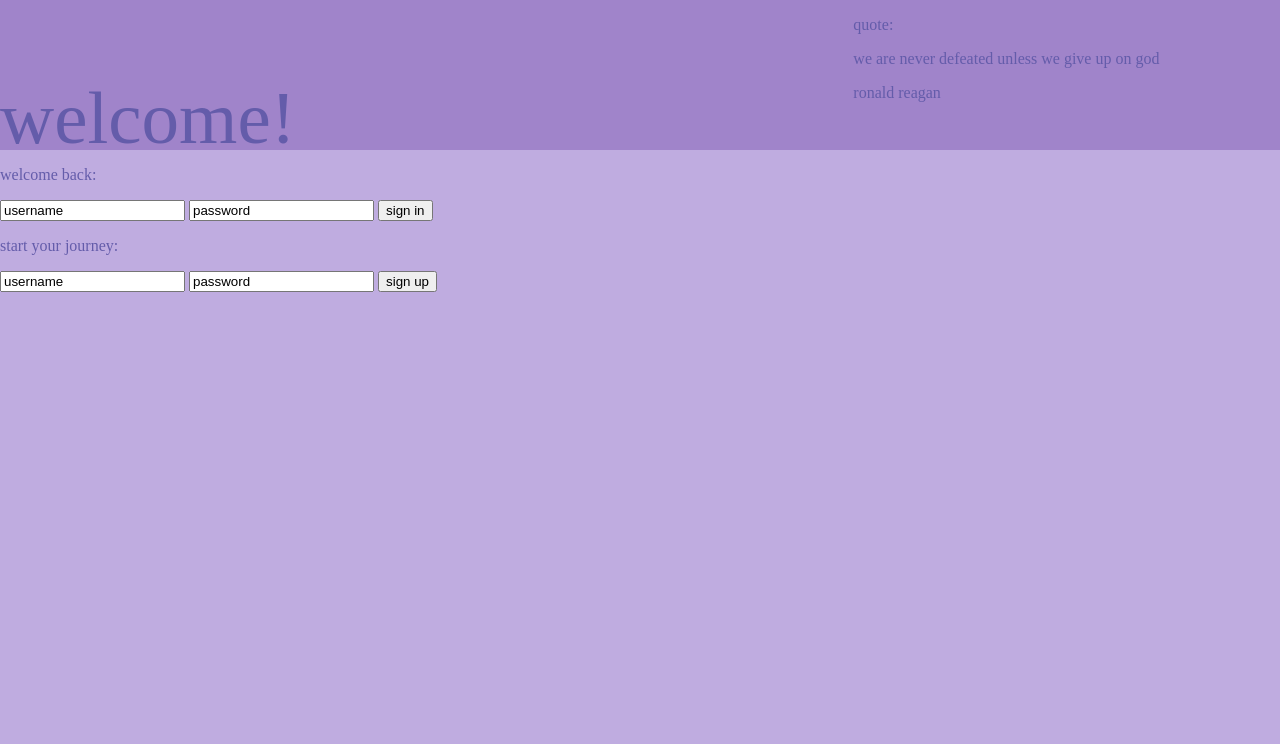
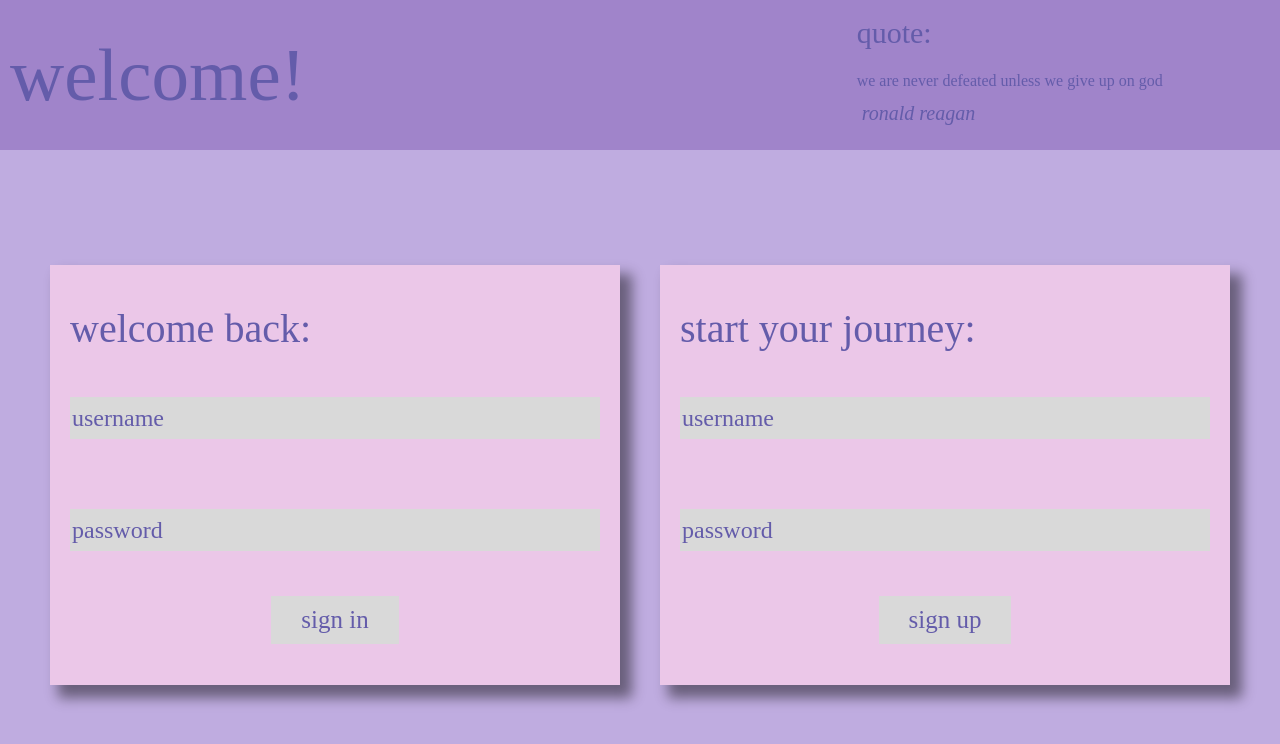
Before and after one commit to Bieltvedt/webProj, a plain HTML site: page index.html in a window 1280 px wide. Drawn offline with Linux system fonts and the light colour scheme; a web font is replaced by a local one.

Commit message:
big things coming soon, make sure to follow to stay posted!

```diff
--- a/css/index-style.css
+++ b/css/index-style.css
@@ -1,5 +1,6 @@
 @import url('https://fonts.googleapis.com/css2?family=Jacques+Francois&display=swap');
 
+/* Main outer containers */
 html, body {
     overflow-y:auto;
     height: 100%;
@@ -14,10 +15,15 @@ html, body {
     font-family: "Jacques Francois";
 }
 
+
+/* Topbar */
 .topbar {
     background-color: #A084CA;
     height: 150px;
     display: flex;
+    justify-content: center;
+    align-items: center;
+    padding-left: 10px;
 }
 
 .topbar div {
@@ -28,8 +34,146 @@ html, body {
     font-size: 75px;
 }
 
+.quote-container p {
+    margin-top: 0.2em;
+    margin-bottom: 0.75em;
+}
+
+.quote {
+    font-size: 30px
+}
+
+.author {
+    font-size: 20px;
+    font-style: italic;
+    margin-left: 5px;
+}
+
+
+/* Content cointainer */
 .content {
     background-color: #BFACE0;
     flex-grow: 1;
-    display:
+    display: flex;
+    align-items: center;
+    justify-content: center;
+    height: 100%;
+    margin:0;
 }
+
+.content-center {
+    flex-grow: 1;
+    display: flex;
+    justify-content: center;
+    padding-left: 50px;
+    padding-right: 50px;
+    /* padding-top: 50px;
+    padding-bottom: 50px; */
+}
+
+
+/* Signup and login boxes */
+.signup-login {
+    display: flex;
+    flex-direction: column;
+    flex-grow: 1;
+    background-color: #EBC7E8;
+    width: 100%;
+    min-height: 50vh;
+    padding: 20px;
+    padding-top: 0;
+    -webkit-box-shadow: 10px 11px 12px 2px rgba(0,0,0,0.45);
+    -moz-box-shadow: 10px 11px 12px 2px rgba(0,0,0,0.45);
+    box-shadow: 10px 11px 12px 2px rgba(0,0,0,0.45);
+    transition: all 0.4s;
+}
+
+.signup-login:nth-of-type(2) {
+    margin-left: 40px;
+}
+
+.signup-login p {
+    align-self: flex-start;
+    font-size: 40px;
+}
+
+.signup-login form {
+    display: flex;
+    flex-direction: column;
+    width:100%;
+    gap: 40px;
+    flex-wrap: wrap;
+}
+
+.signup-login input[type=text] {
+    color: #645CAA;
+    background-color: #D9D9D9;
+    font-family: "Jacques Francois";
+    font-size: 24px;
+    min-height: 5vh;
+    transition: all 0.4s;
+    /* also we could have box shadow always or just on focus/hover */
+    /* -webkit-box-shadow: 10px 15px 12px -3px rgba(0,0,0,0.45);
+    -moz-box-shadow: 10px 15px 12px -3px rgba(0,0,0,0.45);
+    box-shadow: 10px 15px 12px -3px rgba(0,0,0,0.45); */
+    /* unsure if with or without border is better */
+    border: none;
+}
+
+.signup-login input[type=text]:nth-child(1){
+    margin-bottom: 30px;
+    margin-top: 5px
+}
+
+.signup-login input[type=text]:nth-child(2){
+    margin-bottom: 5px
+}
+
+.signup-login input[type=text]:focus {
+    -webkit-box-shadow: 10px 15px 12px -3px rgba(0,0,0,0.45);
+    -moz-box-shadow: 10px 15px 12px -3px rgba(0,0,0,0.45);
+    box-shadow: 10px 15px 12px -3px rgba(0,0,0,0.45);
+    outline: none;
+    border: 3px outset #645CAA;
+    transition: all 0.3s;
+}
+
+.signup-login input[type=text]:hover {
+    -webkit-box-shadow: 10px 15px 12px -3px rgba(0,0,0,0.45);
+    -moz-box-shadow: 10px 15px 12px -3px rgba(0,0,0,0.45);
+    box-shadow: 10px 15px 12px -3px rgba(0,0,0,0.45);
+    outline: none;
+    transition: all 0.3s;
+}
+
+.signup-login input[type=submit] {
+    color: #645CAA;
+    background-color: #D9D9D9;
+    font-family: "Jacques Francois";
+    font-size: 25px;
+    min-height: 6vh;
+    width: max-content;
+    padding-left: 30px;
+    padding-right: 30px;
+    align-self: center;
+    /* -webkit-box-shadow: 10px 15px 12px -3px rgba(0,0,0,0.45);
+    -moz-box-shadow: 10px 15px 12px -3px rgba(0,0,0,0.45);
+    box-shadow: 10px 15px 12px -3px rgba(0,0,0,0.45); */
+    /* unsure if with or without border is better */
+    border: none;
+}
+
+.signup-login input[type=submit]:focus {
+    -webkit-box-shadow: 10px 15px 12px -3px rgba(0,0,0,0.45);
+    -moz-box-shadow: 10px 15px 12px -3px rgba(0,0,0,0.45);
+    box-shadow: 10px 15px 12px -3px rgba(0,0,0,0.45);
+    outline: none;
+}
+
+.signup-login input[type=submit]:hover {
+    -webkit-box-shadow: 10px 15px 12px -3px rgba(0,0,0,0.45);
+    -moz-box-shadow: 10px 15px 12px -3px rgba(0,0,0,0.45);
+    box-shadow: 10px 15px 12px -3px rgba(0,0,0,0.45);
+    outline: none;
+    transition: all 0.2s;
+}
```
